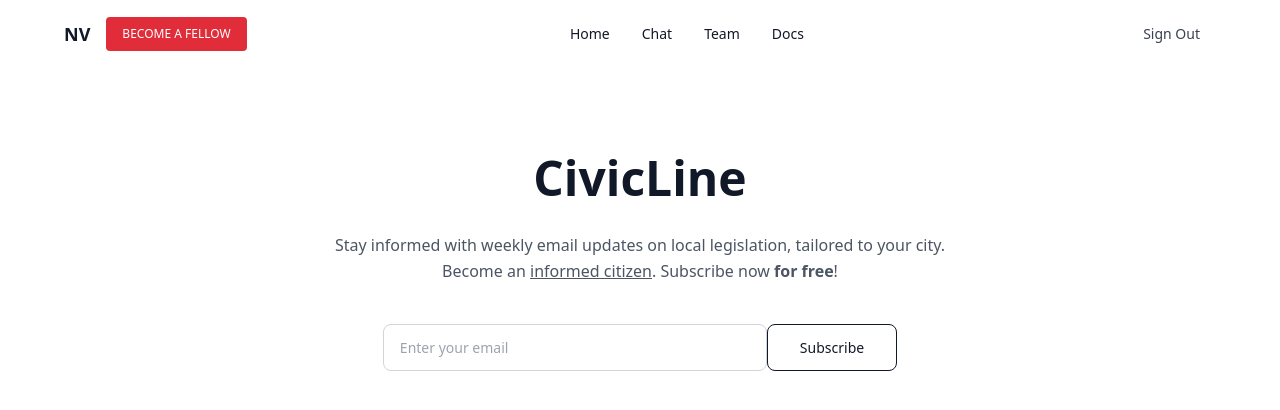
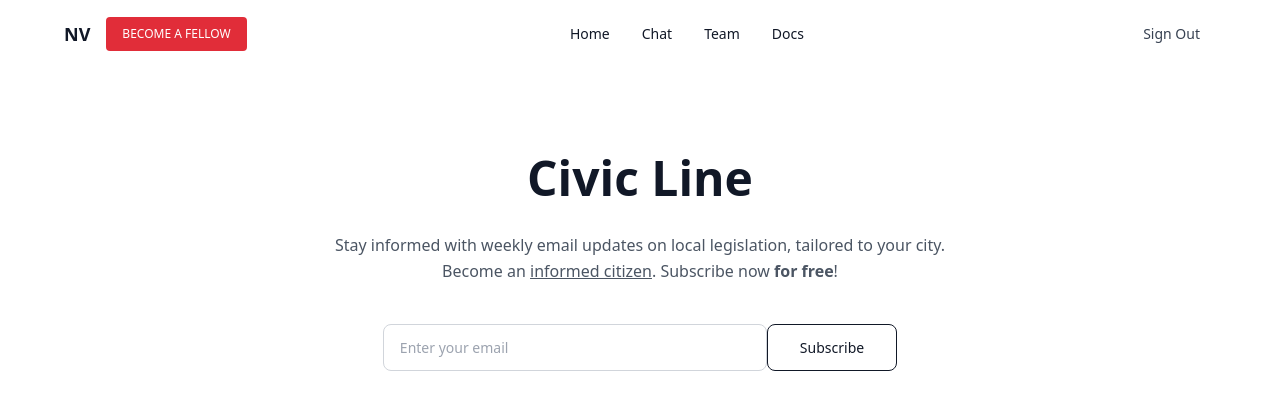
Before and after one commit to Krishiv-Thakuria/Next-Voters, a Next.js app: page /email in a window 1280 px wide. Shown: the top 410 px of the page. Built offline with nearby package versions, Linux system fonts and the light colour scheme; no server answers; what kysely-neon would draw is missing.

Commit message:
ADD SPACE BETWEEN CIVICLINE

```diff
--- a/app/email/page.tsx
+++ b/app/email/page.tsx
@@ -10,7 +10,7 @@ const EmailServiceProduct = () => {
     <div className="w-full bg-white">
         <div className="max-w-[680px] mx-auto px-6 pt-20 pb-16 text-center">
           <h1 className="text-[48px] font-bold text-gray-900 mb-6 font-poppins leading-tight">
-            CivicLine
+            Civic Line
           </h1>
 
           <p className="text-[16px] text-gray-600 mb-10 font-poppins leading-relaxed">
```
